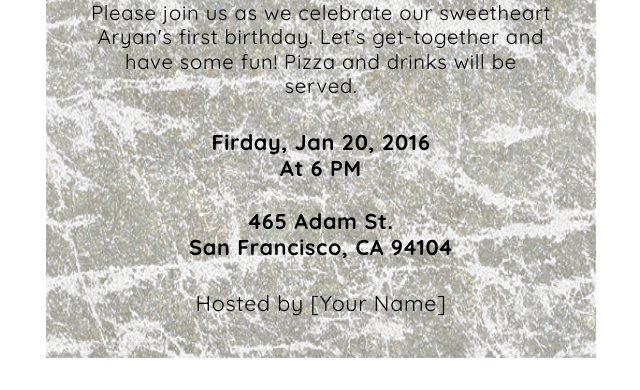
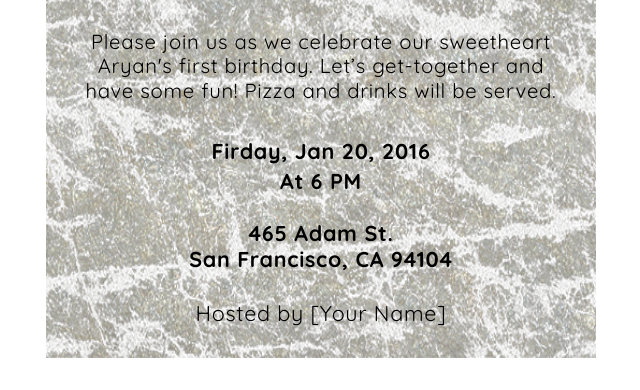
Before and after one commit to Serhieieva/baby, a plain HTML site: page index.html in a window 1280 px wide. Shown: the part 410-800 px from the top of the page, without its empty margins (319-959 px from the left). Drawn offline with nearby package versions, Linux system fonts and the light colour scheme.

Commit message:
Change layout to table-like. Make inner container aspect ratio closer to the design.

```diff
--- a/css/style.css
+++ b/css/style.css
@@ -135,6 +135,7 @@ a::-moz-selection {
     background: #25adb5;
     text-shadow: none;
 }
+
 p::selection,
 h1::selection,
 h2::selection,
@@ -381,7 +382,7 @@ img {
 
     max-width: 550px;
     height: 30em;
-    margin: 0 32px;
+    margin: 1.25em 1.333em 0;
     padding: 0;
 
     text-align: center;
@@ -396,7 +397,7 @@ img {
     overflow: hidden;
 
     max-height: 11.8em;
-    margin: 0 -32px;
+    margin: -1.25em -1.333em 0;
 
     text-align: center;
 }
@@ -407,6 +408,25 @@ img {
     margin: 0 auto;
 
     object-fit: cover;
+}
+
+.contentWrap {
+    width: 100%;
+    height: 18.5em;
+    overflow-y: auto;
+
+    word-wrap: break-word;
+}
+
+.row {
+    display: table-row;
+}
+
+.cell {
+    display: table-cell;
+    vertical-align: middle;
+    text-align: center;
+    overflow: hidden;
 }
 
 .event-desc,
@@ -433,18 +453,44 @@ img {
     letter-spacing: .6px;
 }
 
+.event-name .cell {
+    height: 2.3em;
+}
+
 .event-desc {
     font-size: .85em;
 
-    margin-top: 1.4em;
-    margin-bottom: 1.5em;
     padding-right: .4em;
     padding-left: .4em;
 }
 
-.event-location {
-    margin-top: 1.3em;
-    margin-bottom: 1.4em;
+.event-desc .cell {
+    height: 5.8em;
+}
+
+.date-event .cell,
+.event-time .cell {
+    height: 1.4em;
+}
+
+.date-event .cell {
+    padding-top: .5em;
+}
+
+.event-time .cell {
+    padding-bottom: .5em;
+}
+
+.event-location .cell {
+    height: 3.6em;
+}
+
+.event-location .cell {
+    height: 3.6em;
+}
+
+.event-hosted .cell {
+    height: 2.6em;
 }
 
 .event-desc,
@@ -456,12 +502,6 @@ img {
 .event-time,
 .event-location {
     font-weight: 700;
-}
-
-.contentWrap {
-    padding: 1em 0;
-
-    word-wrap: break-word;
 }
 
 /*---------- Popup ----------*/
@@ -595,10 +635,6 @@ p.guest-count {
     vertical-align: middle;
 }
 
-.event-hosted {
-    margin-bottom: .9em;
-}
-
 @media only screen and (max-width: 579px) {
     .wrapDiv, .wrapDiv.vertical-centered {
         margin-left: 15px;
--- a/index.html
+++ b/index.html
@@ -15,16 +15,26 @@
             <img id="image1_url" src="images/placement-image-copy.png"/>
         </div>
         <div class="contentWrap">
-            <div id="event_name" class="event-name">Our Baby Turned ONE!</div>
-            <div id="event_desc" class="event-desc">
-                Please join us as we celebrate our sweetheart Aryan's first birthday.
-                Let’s get-together and have some fun!
-                Pizza and drinks will be served.
-            </div>
-            <div id="event_date" class="date-event">Firday, Jan 20, 2016</div>
-            <div id="event_time" class="event-time"> At 6 PM</div>
-            <div id="event_venue" class="event-location"> 465 Adam St.<br/> San Francisco, CA 94104, United States</div>
-            <div class="event-hosted">Hosted by <span id="host_name">[Your Name]</span></div>
+            <div id="event_name" class="event-name row"><div class="cell">
+                Our Baby Turned ONE!
+            </div></div>
+            <div id="event_desc" class="event-desc row"><div class="cell">
+              Please join us as we celebrate our sweetheart Aryan's first birthday.
+              Let’s get-together and have some fun!
+              Pizza and drinks will be served.
+            </div></div>
+            <div id="event_date" class="date-event row"><div class="cell">
+              Firday, Jan 20, 2016
+            </div></div>
+            <div id="event_time" class="event-time row"><div class="cell">
+              At 6 PM
+            </div></div>
+            <div id="event_venue" class="event-location row"><div class="cell">
+              465 Adam St.<br/> San Francisco, CA 94104, United States
+            </div></div>
+            <div class="event-hosted row"><div class="cell">
+              Hosted by <span id="host_name"> [Your Name] </span>
+            </div></div>
         </div>
     </div>
 </div>
```
